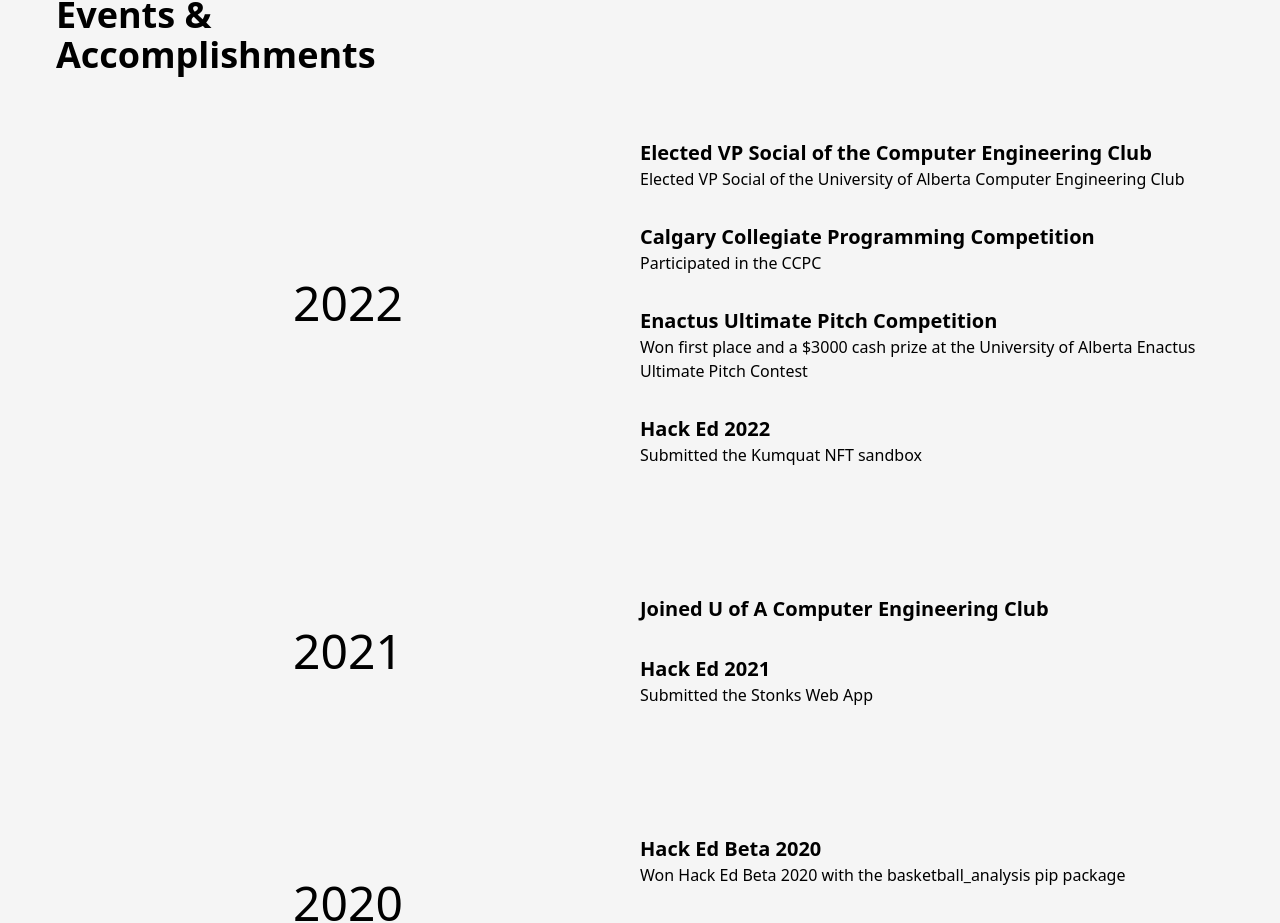
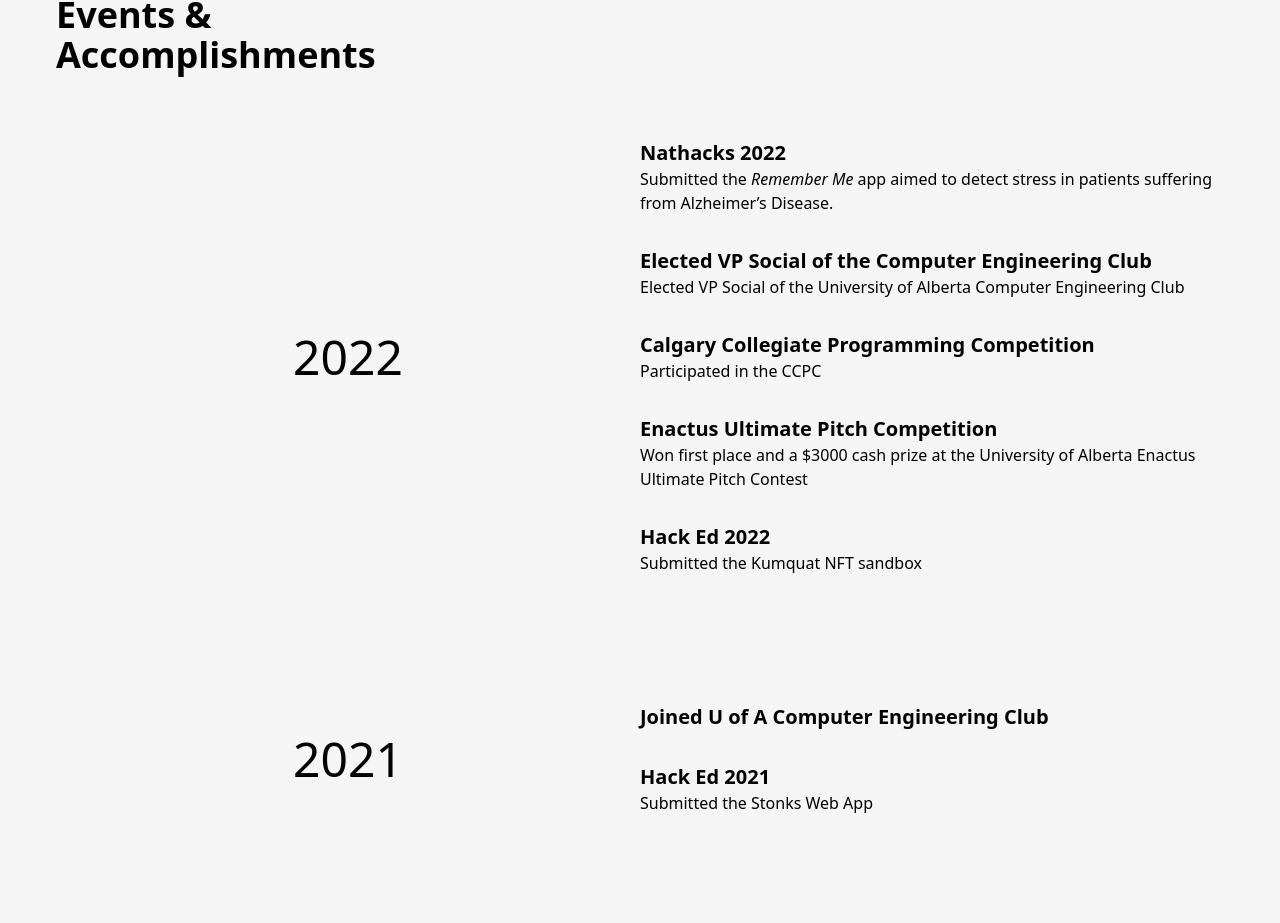
Before and after one commit to ArjunMehta01/personal_site_2, a React app: page /work in a window 1280 px wide. Shown: the part 793-1716 px from the top of the page. Built offline with nearby package versions, Linux system fonts and the light colour scheme.

Commit message:
Update Work.js

```diff
--- a/src/pages/Work.js
+++ b/src/pages/Work.js
@@ -73,6 +73,9 @@
                                 <Year className="text-5xl">2022</Year>
                             </div>
                             <div>
+                                <Event name="Nathacks 2022">
+                                    Submitted the <em>Remember Me</em> app aimed to detect stress in patients suffering from Alzheimer’s Disease.
+                                </Event>
                                 <Event name="Elected VP Social of the Computer Engineering Club">
                                     Elected VP Social of the University of Alberta Computer Engineering Club
                                 </Event>
```
